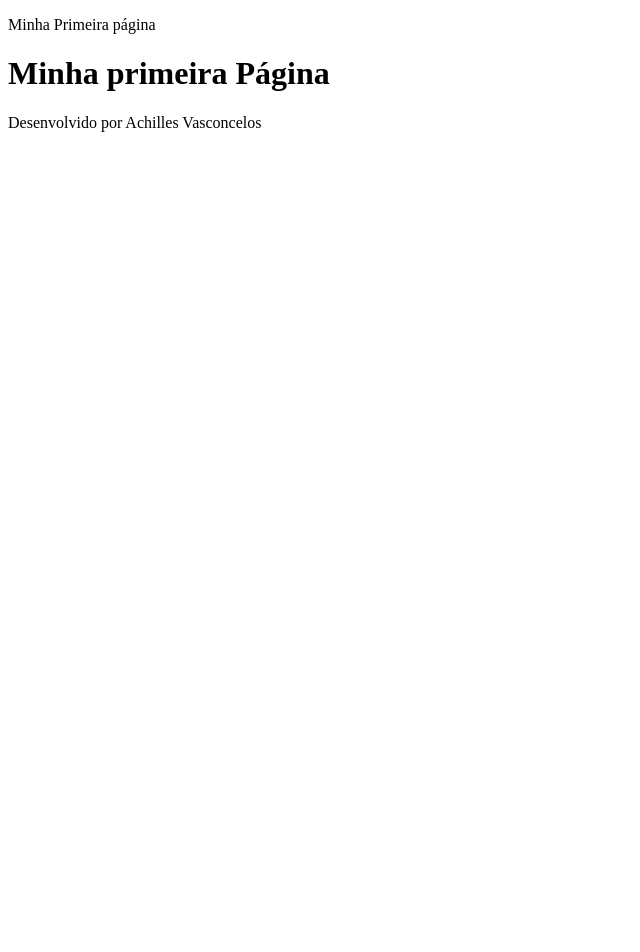
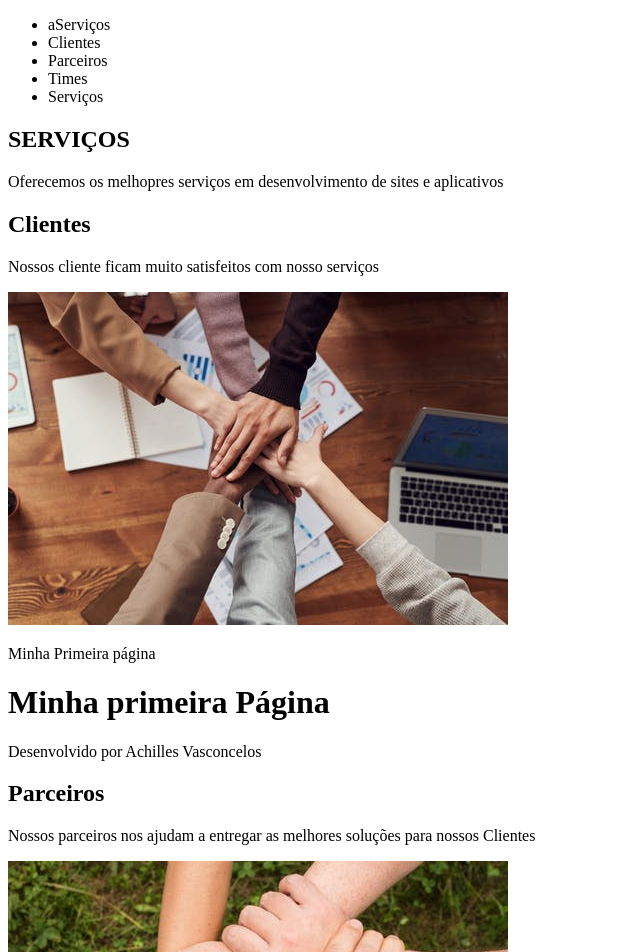
Before and after one commit to gasperpb/Aula_HTML5_CSS3, a plain HTML site: page index.html in a window 1280 px wide. Shown: the top 952 px of the page, without its empty margins (0-640 px from the left). Before the commit the page ends 800 px from the top, so only its background shows below. Drawn offline with Linux system fonts and the light colour scheme.

Commit message:
Add sercices

```diff
--- a/index.html
+++ b/index.html
@@ -6,8 +6,34 @@
     <title>Minha Página</title>
 </head>
 <body>
+    <nav><ul>
+        <li>aServiços</li>
+        <li>Clientes</li>
+        <li>Parceiros</li>
+        <li>Times</li>
+        <li>Serviços</li>
+
+    </ul></nav>
+    <section id="servicos">
+        <h2>SERVIÇOS</h2>
+        <p>Oferecemos os melhopres serviços em
+            desenvolvimento de sites e aplicativos
+        </p>
+    </section>
+    <section id="cliente">
+        <h2>Clientes</h2>
+        <p>Nossos cliente ficam muito satisfeitos com nosso serviços</p>
+        <img src="img/team.jpeg">
+    </section>
     <p>Minha Primeira página</p>
     <header><h1>Minha primeira Página</h1></header>
     <footer>Desenvolvido por Achilles Vasconcelos</footer>
+    <section id="parceiro">
+       <h2>Parceiros</h2>
+       <p>Nossos parceiros nos ajudam a entregar as melhores
+           soluções para nossos Clientes
+       </p>
+       <img src="img/parceiros.jpeg" alt="">
+    </section>
 </body>
 </html>
```
Also changed, not shown: index2.html (added, +19 -0 lines), img/parceiros.jpeg (added), img/team.jpeg (added).
